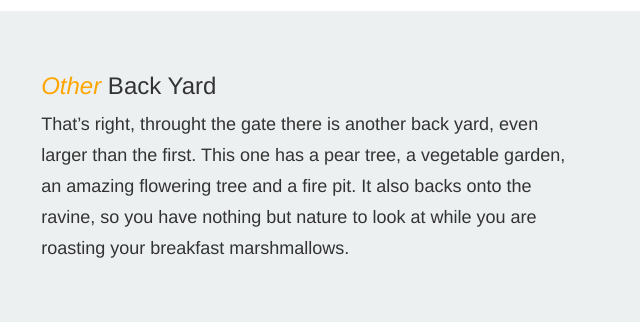
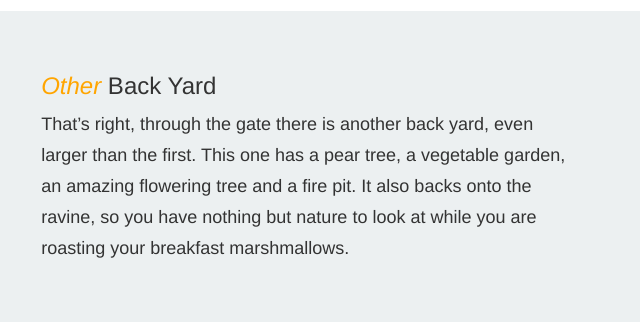
Before and after one commit to gavinblair/weston, a website with bundled scripts: page index.html in a window 1280 px wide. Shown: the part 3012-3336 px from the top of the page, 433-1073 px from the left. Built offline with nearby package versions, Linux system fonts and the light colour scheme; a script that the page names is missing; files whose address does not match are found by name.

Commit message:
Update index.html

```diff
--- a/index.html
+++ b/index.html
@@ -151,7 +151,7 @@
           <div class='col-md-7'>
             <h3><em>Other</em> Back Yard</h3>
             <p>
-              That’s right, throught the gate there is another back yard, even larger than the first. This one has a pear tree, a vegetable garden, an amazing flowering tree and a fire pit. It also backs onto the ravine, so you have nothing but nature to look at while you are roasting your breakfast marshmallows.
+              That’s right, through the gate there is another back yard, even larger than the first. This one has a pear tree, a vegetable garden, an amazing flowering tree and a fire pit. It also backs onto the ravine, so you have nothing but nature to look at while you are roasting your breakfast marshmallows.
             </p>
           </div>
           <div class='col-md-5'>
```
